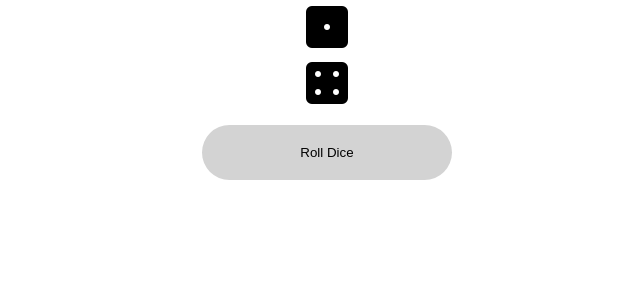
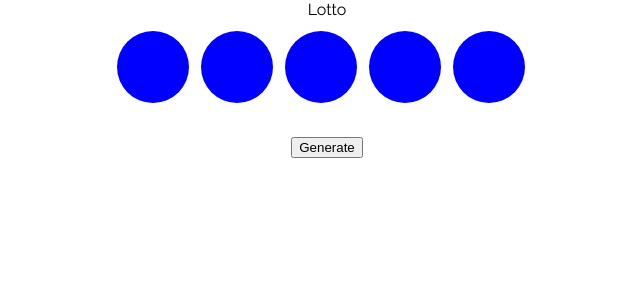
Before and after one commit to javi-err/react-practice, a React (Create React App) app: page / in a window 1280 px wide. Shown: the top 300 px of the page, without its empty margins (313-953 px from the left). Built offline with nearby package versions, Linux system fonts and the light colour scheme.

Commit message:
completed lottery practice

```diff
--- a/src/App.js
+++ b/src/App.js
@@ -1,11 +1,13 @@
 import RandomGame from './Random/RandomGame'
 import Dice from './Dice/Dice'
+import Lottery from './Lottery/Lottery'
+
 
 
 function App() {
   return (
     <div className="App">
-      <Dice />
+      <Lottery />
     </div>
   );
 }
--- /dev/null
+++ b/src/Lottery/Lottery.css
@@ -0,0 +1,14 @@
+.LotteryBall {
+    background-color: blue;
+    border-radius: 50%;
+    display: inline-block;
+    width: 3em;
+    height: 2.25em;
+    padding-top: .75em;
+    text-align: center;
+    margin-right: .5em;
+    font-weight: 500;
+    font-size: 1.5em;
+    margin-top: .5em;
+    margin-bottom: 30px;
+}
--- /dev/null
+++ b/src/Lottery/Lottery.js
@@ -0,0 +1,46 @@
+import React, { Component } from 'react'
+import LotteryBall from './LotteryBall'
+import './Lottery.css'
+
+export class Lottery extends Component {
+    static defaultProps = {
+        title: 'Lotto',
+        maxNum: 40,
+        numBalls: 5,
+    }
+    constructor(props){
+        super(props)
+
+        this.state = {
+            numbers: Array.from({length: this.props.numBalls}),
+        }
+    }
+
+    numberGenerator() {
+
+        this.setState(currState => ({
+            numbers: currState.numbers.map(n =>
+                Math.floor(Math.random() * this.props.maxNum) + 1
+            )
+        }))
+        // get numbers between 1 - maxNum
+
+
+
+        //
+    }
+    render() {
+        return (
+            <section className="title">
+                {this.props.title}
+            <div className="Lottery">
+                {this.state.numbers.map(n => <LotteryBall num={n} />)}
+            </div>
+
+            <button onClick={()=> {this.numberGenerator()}}>Generate</button>
+            </section>
+        )
+    }
+}
+
+export default Lottery
--- /dev/null
+++ b/src/Lottery/LotteryBall.js
@@ -0,0 +1,14 @@
+import React, { Component } from 'react'
+import './Lottery.css'
+
+export class LotteryBall extends Component {
+    render() {
+        return (
+            <div className="LotteryBall">
+                {this.props.num}
+            </div>
+        )
+    }
+}
+
+export default LotteryBall
```
